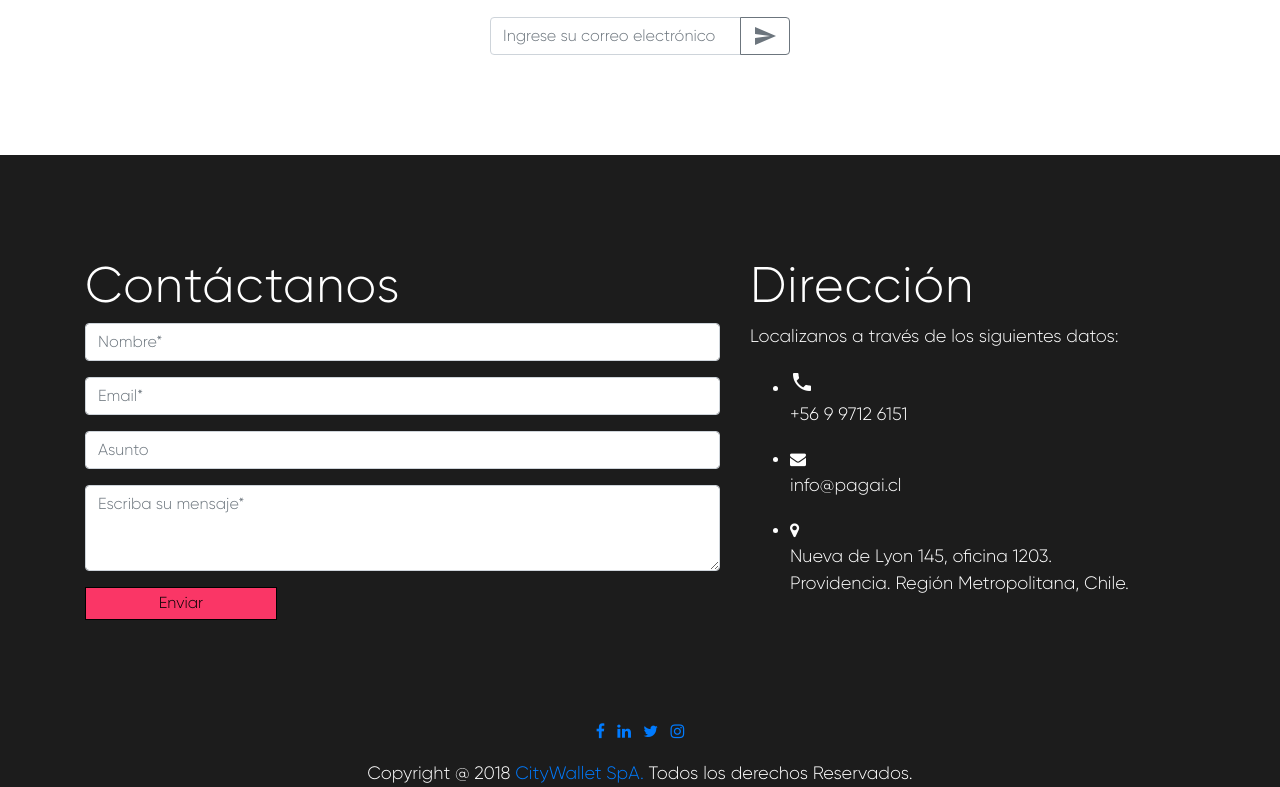
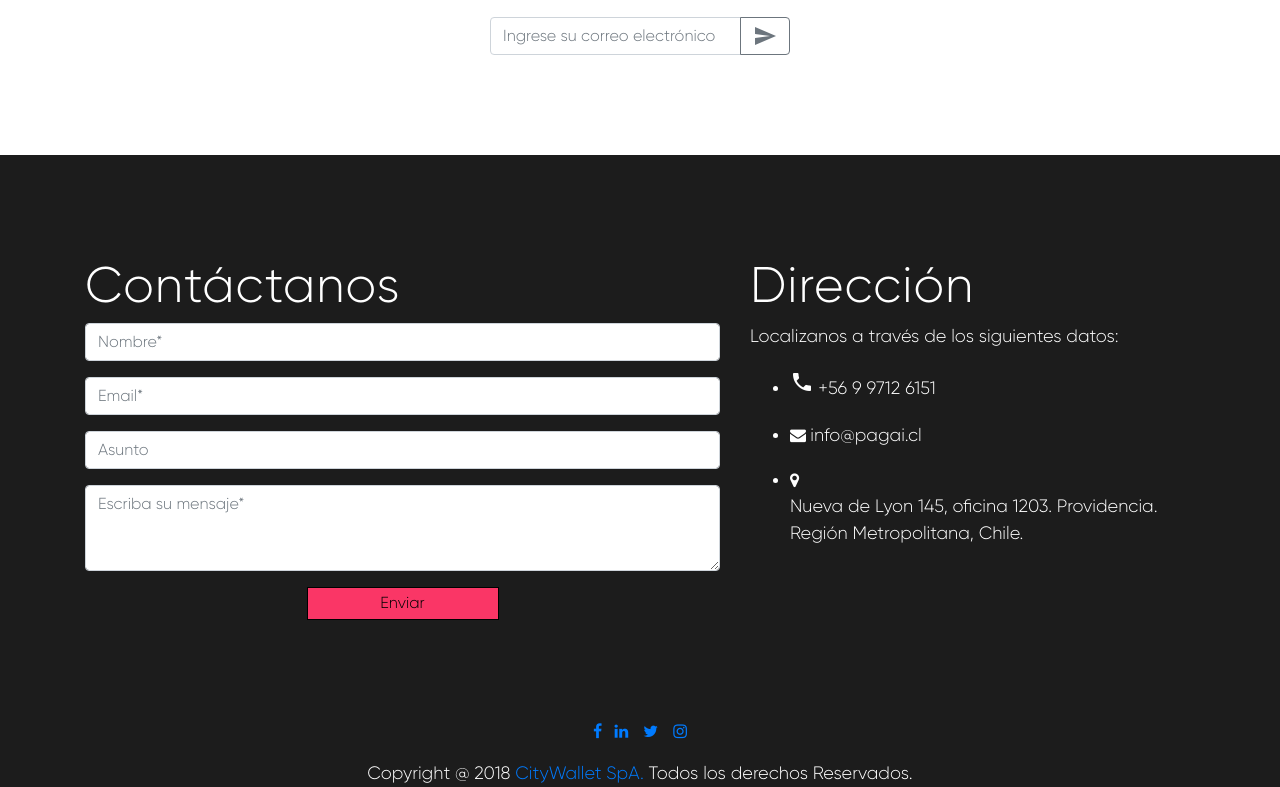
Before and after one commit to jcellomarcano/pagai, a website with bundled scripts: page index.html in a window 1280 px wide. Shown: the part 3697-4484 px from the top of the page. Built offline with nearby package versions, Linux system fonts and the light colour scheme; a web font is replaced by a local one.

Commit message:
Bugfix con seccion consiguenos y contactos

```diff
--- a/css/new-age.css
+++ b/css/new-age.css
@@ -655,3 +655,10 @@ button[disabled]#formSubmit:focus {
   padding-left:70px;
   padding-right:70px;
 }
+.contact-icon{
+  display: inline-block;
+}
+.contact-enviar{
+  margin: 0 auto;
+  display: block;
+}
--- a/index.html
+++ b/index.html
@@ -252,10 +252,10 @@
 
           <!-- Start -->
           <div class="row justify-content-md-center">
-              <div class="col-md-4">
+              <div class="col-md-1">
                 <a href="#download" class="js-scroll-trigger"> <img class="media-object" style="height: 58px;	" src="img/Elementos Web/google-play-badge-03.png" alt="badge-link"> </a>
               </div>
-              <div class="col-md-4 offset-md-1">
+              <div class="col-md-1 offset-md-1">
                 <a href="#download" class="js-scroll-trigger "> <img class="media-object" style="height: 58px;" src="img/Elementos Web/App_Store-02.png" alt="badge-link"> </a>
               </div>
           </div>
@@ -336,7 +336,7 @@
                                         <textarea name="message" class="form-control" rows="3" placeholder="Escriba su mensaje*" required="true"></textarea>
                                         <div class="form-grad-border"></div>
                                     </div>
-                                    <button id="formSubmit" type="submit" class="rounded-rectangle-1 center-block" value="Send">Enviar</button>
+                                    <button id="formSubmit" type="submit" class="rounded-rectangle-1 center-block contact-enviar" value="Send">Enviar</button>
                                 </form>
                             </div>
                         </div>
@@ -347,19 +347,18 @@
                                 <ul class="address-info">
                                   <li class"phone-contact">
                                     <i class="material-icons">local_phone</i>
-                                      <p>+56 9 9712 6151</p>
+                                      <p class="contact-icon">+56 9 9712 6151</p>
                                   </li>
                                   <li class="email-address">
                                       <i class="fa fa-envelope"></i>
-                                    <div class="info-details dsp-tc">
-                                        <p>info@pagai.cl</p>
+                                    <div class="info-details dsp-tc contact-icon">
+                                        <p >info@pagai.cl</p>
                                     </div>
                                   </li>
                                   <li class="address">
                                       <i class="fa fa-map-marker"></i>
-                                    <div class="info-details dsp-tc">
+                                    <div class="info-details dsp-tc contact-icon">
                                         <p>Nueva de Lyon 145, oficina 1203.
-                                        <br>
                                           Providencia. Región Metropolitana, Chile.
                                         </p>
                                     </div>
@@ -379,7 +378,7 @@
                 <ul class="social list-inline text-center">
                     <li class="list-inline-item"><a href="https://www.facebook.com/citywalletcl"><i class="fa fa-facebook-f"></i></a></li>
                     <li class="list-inline-item"><a href="https://www.linkedin.com/company/citywallet"><i class="fa fa-linkedin"></i></a></li>
-                    <li class="list-inline-item"><a href="https://www.twitter.com/citywalletcl"><i class="fa fa-twitter"></i></a></li>
+                    <li class="list-inline-item"><a href="https://www.twitter.com/citywalletcl"><i class="fa fa-fw fa-twitter"></i></a></li>
                     <li class="list-inline-item"><a href="https://www.instagram.com/citywalletcl"><i class="fa fa-instagram"></i></a></li>
                 </ul>
                 <div class="copyright text-center">
```
